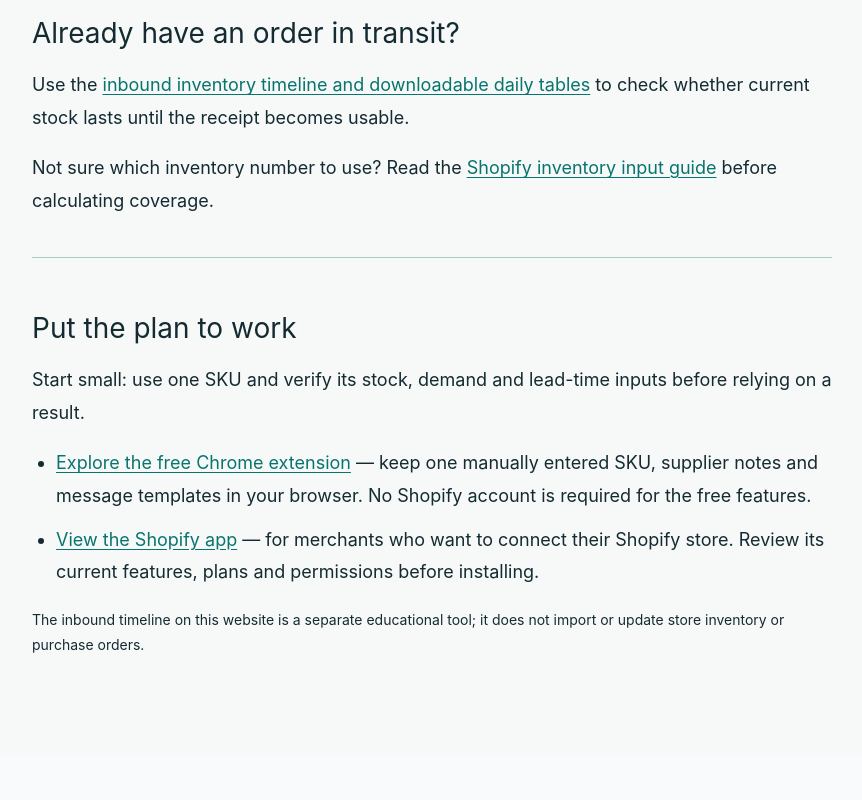
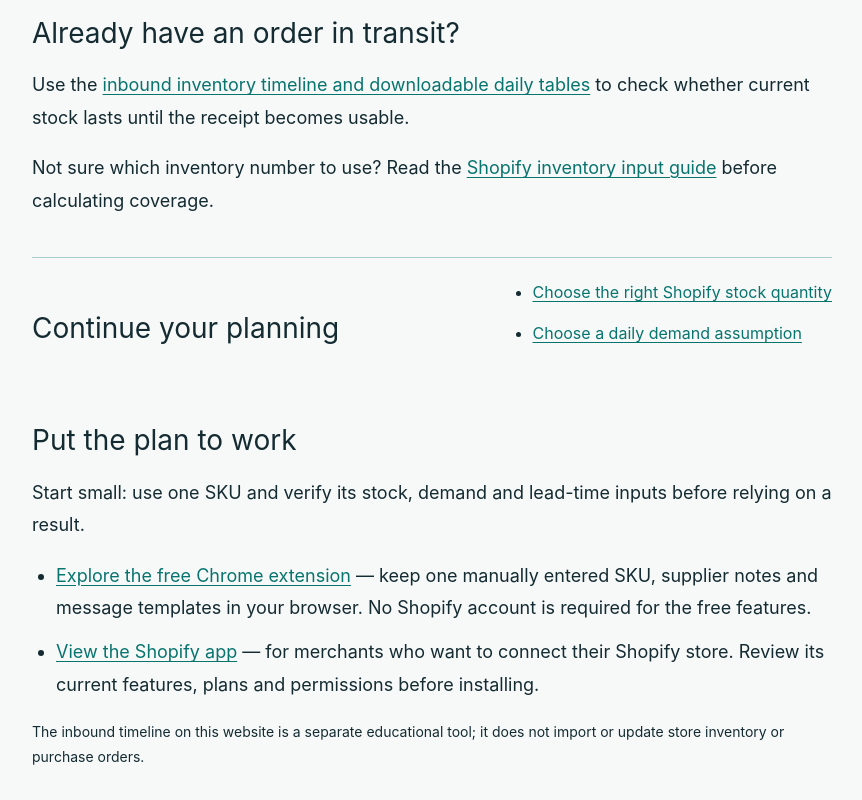
Before and after one commit to mingzhishan1525/Landing-Page, a Next.js app: page /blog/calculate-reorder-window in a window 1280 px wide. Shown: the part 3535-4335 px from the top of the page, without its empty margins (208-1070 px from the left). Before the commit the page ends 4290 px from the top, so only its background shows below. Built offline with nearby package versions, Linux system fonts and the light colour scheme; no server answers.

Commit message:
Connect planning guides with relevant next-reading links

```diff
--- a/app/components/GuideNextStep.tsx
+++ b/app/components/GuideNextStep.tsx
@@ -1,7 +1,26 @@
+import Link from "next/link";
 import TrackedLink from './TrackedLink';
 import { siteConfig } from '../config';
+const guideTitles: Record<string,string> = {
+ 'calculate-reorder-window': 'Calculate your reorder window',
+ 'supplier-lead-time-checklist': 'Confirm what a supplier lead time includes',
+ 'inbound-inventory-reorder-timeline': 'Place incoming stock on its sellable date',
+ 'shopify-available-stock-reorder': 'Choose the right Shopify stock quantity',
+ 'choose-daily-sales-reorder': 'Choose a daily demand assumption',
+ 'recalculate-reorder-after-delay': 'Recalculate after a supplier delay',
+};
+const nextGuides: Record<string,string[]> = {
+ 'calculate-reorder-window': ['shopify-available-stock-reorder','choose-daily-sales-reorder'],
+ 'supplier-lead-time-checklist': ['calculate-reorder-window','recalculate-reorder-after-delay'],
+ 'inbound-guide': ['shopify-available-stock-reorder','recalculate-reorder-after-delay'],
+ 'inbound-inventory-reorder-timeline': ['shopify-available-stock-reorder','recalculate-reorder-after-delay'],
+ 'shopify-available-stock-reorder': ['choose-daily-sales-reorder','inbound-inventory-reorder-timeline'],
+ 'choose-daily-sales-reorder': ['calculate-reorder-window','recalculate-reorder-after-delay'],
+ 'recalculate-reorder-after-delay': ['supplier-lead-time-checklist','inbound-inventory-reorder-timeline'],
+};
 export default function GuideNextStep({source}:{source:string}) {
  return <aside style={{borderTop:'1px solid #a8ceca',marginTop:40,paddingTop:8}} aria-label="Choose your next step">
+ {(nextGuides[source] ?? []).length > 0 && <nav aria-label="Related planning guides"><h2>Continue your planning</h2><ul>{nextGuides[source].map(slug => <li key={slug}><Link href={`/blog/${slug}/`}>{guideTitles[slug]}</Link></li>)}</ul></nav>}
  <h2>Put the plan to work</h2>
  <p>Start small: use one SKU and verify its stock, demand and lead-time inputs before relying on a result.</p>
  <ul><li><TrackedLink href={siteConfig.chromeStoreUrl} eventSource={source} buttonName="guide_chrome_store">Explore the free Chrome extension</TrackedLink> — keep one manually entered SKU, supplier notes and message templates in your browser. No Shopify account is required for the free features.</li>
```
